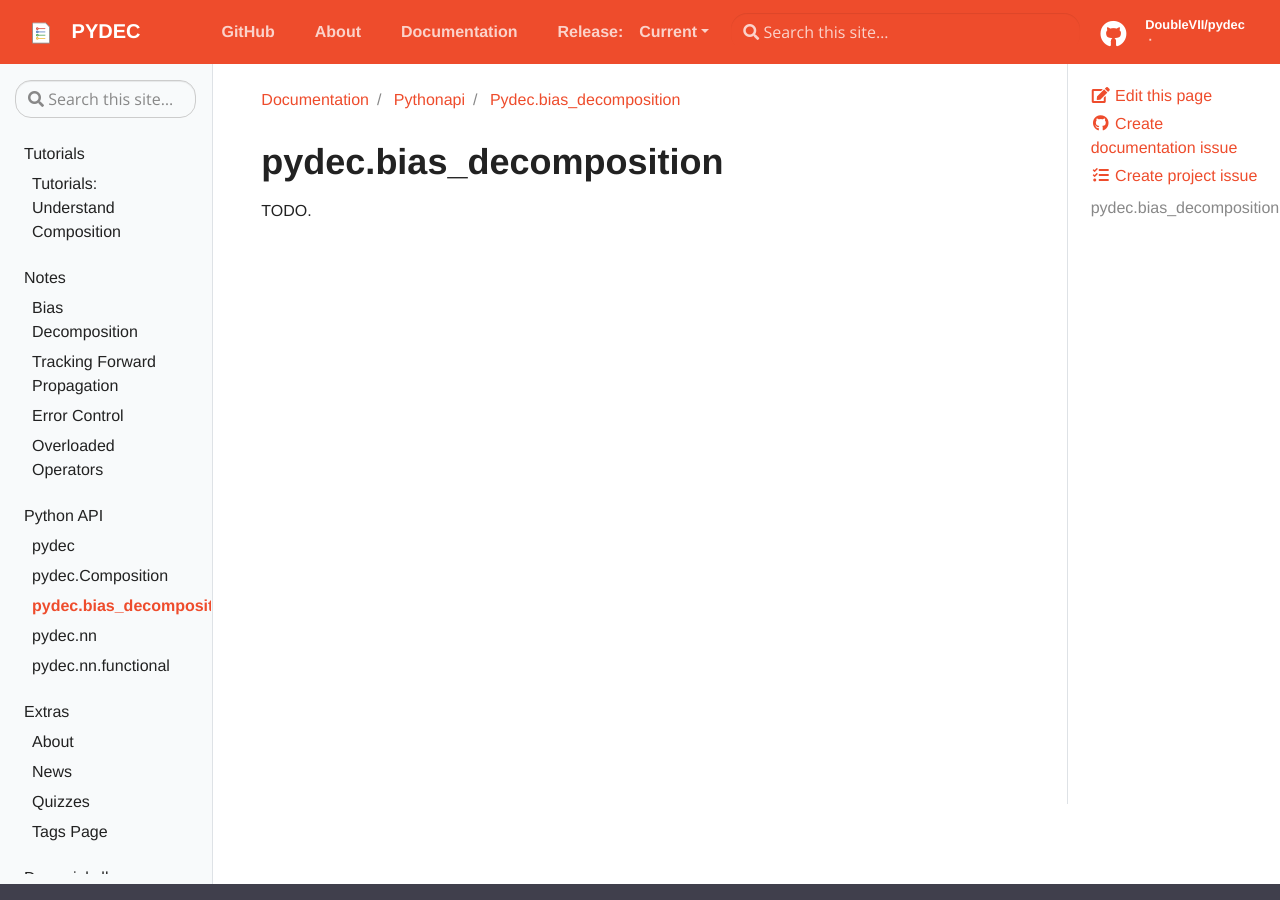
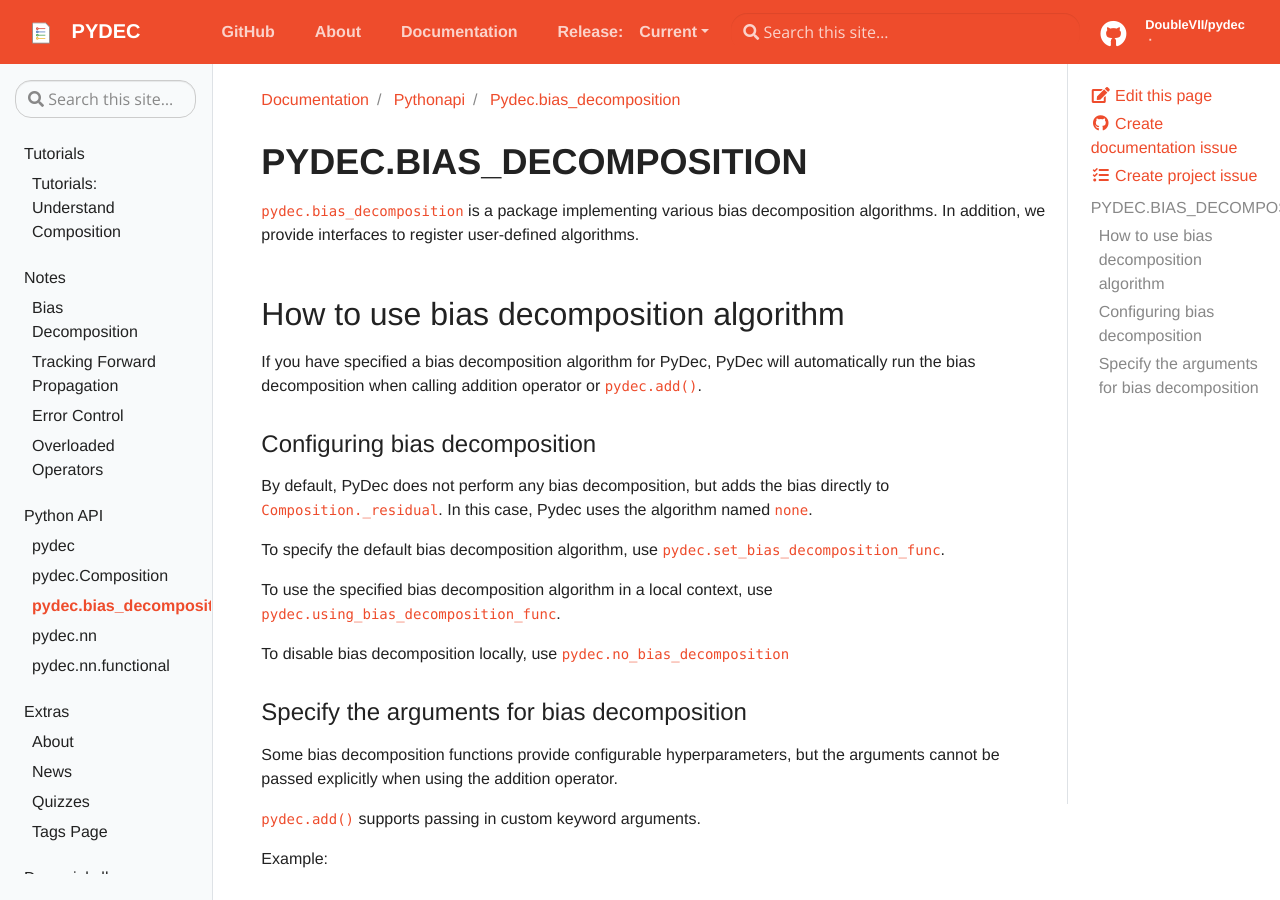
Before and after one commit to NJUNLP/pydec, a Jekyll site: the page built from docs/_docs/pythonapi/pydec.bias_decomposition/index.md, in a window 1280 px wide and 900 px high. Built offline with Jekyll 4.4.1, drawn with Linux system fonts in a browser that asks for light colours; some of the changed text lies outside the part shown.

Commit message:
update docs

````diff
--- a/docs/_docs/pythonapi/pydec.bias_decomposition/index.md
+++ b/docs/_docs/pythonapi/pydec.bias_decomposition/index.md
@@ -3,6 +3,63 @@ title: "pydec.bias_decomposition"
 description: API for the module pydec.bias_decomposition
 ---
 
-# pydec.bias_decomposition
+# PYDEC.BIAS_DECOMPOSITION
 
-TODO.
+{% include codelink.html name="pydec.bias_decomposition" path="pythonapi/pydec.bias_decomposition" %} is a package implementing various bias decomposition algorithms. In addition, we provide interfaces to register user-defined algorithms.
+
+## How to use bias decomposition algorithm
+
+If you have specified a bias decomposition algorithm for PyDec, PyDec will automatically run the bias decomposition when calling addition operator or {% include codelink.html name="pydec.add()" path="pythonapi/pydec/add" %}.
+
+
+### Configuring bias decomposition
+
+By default, PyDec does not perform any bias decomposition, but adds the bias directly to `Composition._residual`. In this case, Pydec uses the algorithm named {% include codelink.html name="none" path="pythonapi/pydec.bias_decomposition/none" %}.
+
+To specify the default bias decomposition algorithm, use {% include codelink.html name="pydec.set_bias_decomposition_func" path="pythonapi/pydec/set_bias_decomposition_func" %}.
+
+To use the specified bias decomposition algorithm in a local context, use {% include codelink.html name="pydec.using_bias_decomposition_func" path="pythonapi/pydec/using_bias_decomposition_func" %}.
+
+To disable bias decomposition locally, use {% include codelink.html name="pydec.no_bias_decomposition" path="pythonapi/pydec/no_bias_decomposition" %}
+
+### Specify the arguments for bias decomposition
+
+Some bias decomposition functions provide configurable hyperparameters, but the arguments cannot be passed explicitly when using the addition operator.
+
+{% include codelink.html name="pydec.add()" path="pythonapi/pydec/add" %} supports passing in custom keyword arguments.
+
+Example:
+```
+>>> t = torch.tensor([[1,1],[1,2]]).float()
+>>> c = pydec.Composition(t)
+>>> c
+composition 0:
+tensor([1., 1.])
+composition 1:
+tensor([1., 2.])
+residual:
+tensor([0., 0.])
+>>> pydec.set_bias_decomposition_func("norm_decomposition")
+>>> c.add(1, p=2)
+"""
+composition 0:
+tensor([1.3874, 1.3874])
+composition 1:
+tensor([1.6126, 2.6126])
+residual:
+tensor([0., 0.])
+"""
+>>> c.add(1, p=float("inf"))
+"""
+composition 0:
+tensor([1.3333, 1.3333])
+composition 1:
+tensor([1.6667, 2.6667])
+residual:
+tensor([0., 0.])
+"""
+```
+
+To set the default arguments of the bias decomposition algorithm, use {% include codelink.html name="pydec.set_bias_decomposition_args" path="pythonapi/pydec/set_bias_decomposition_args" %}.
+
+To use the specified arguments of the bias decomposition algorithm in a local context, use {% include codelink.html name="pydec.using_bias_decomposition_args" path="pythonapi/pydec/using_bias_decomposition_args" %}.
````
Also changed, not shown: docs/_docs/pythonapi/pydec.Composition/index.md (+1 -1 lines), docs/_docs/pythonapi/pydec/index.md (+10 -0 lines), docs/_docs/pythonapi/pydec/no_bias_decomposition.md (added, +58 -0 lines), docs/_docs/pythonapi/pydec/set_bias_decomposition_func.md (added, +49 -0 lines), docs/_docs/pythonapi/pydec/using_bias_decomposition_func.md (added, +61 -0 lines), docs/_docs/pythonapi/pydec/void.md (+1 -1 lines), docs/_docs/pythonapi/pydec/zeros_like.md (+4 -4 lines).
